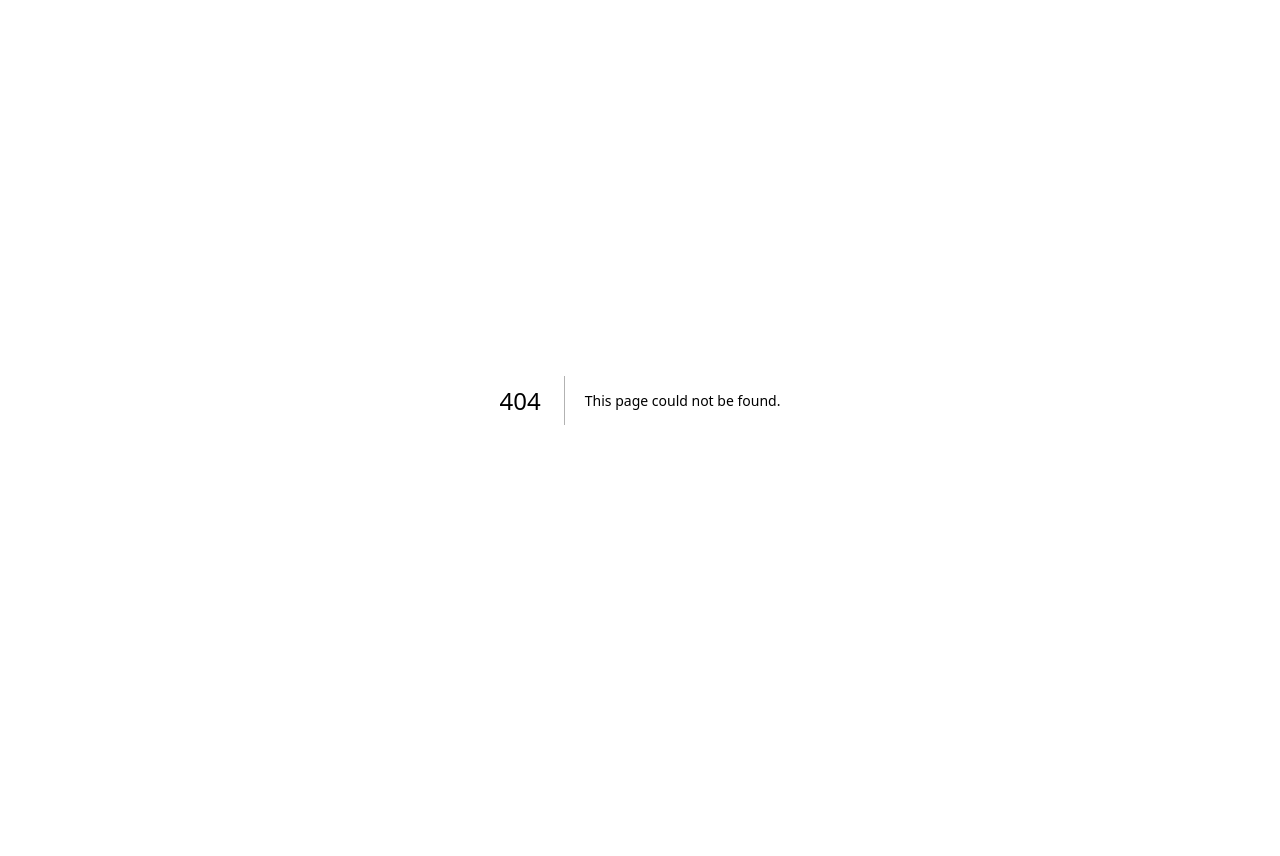
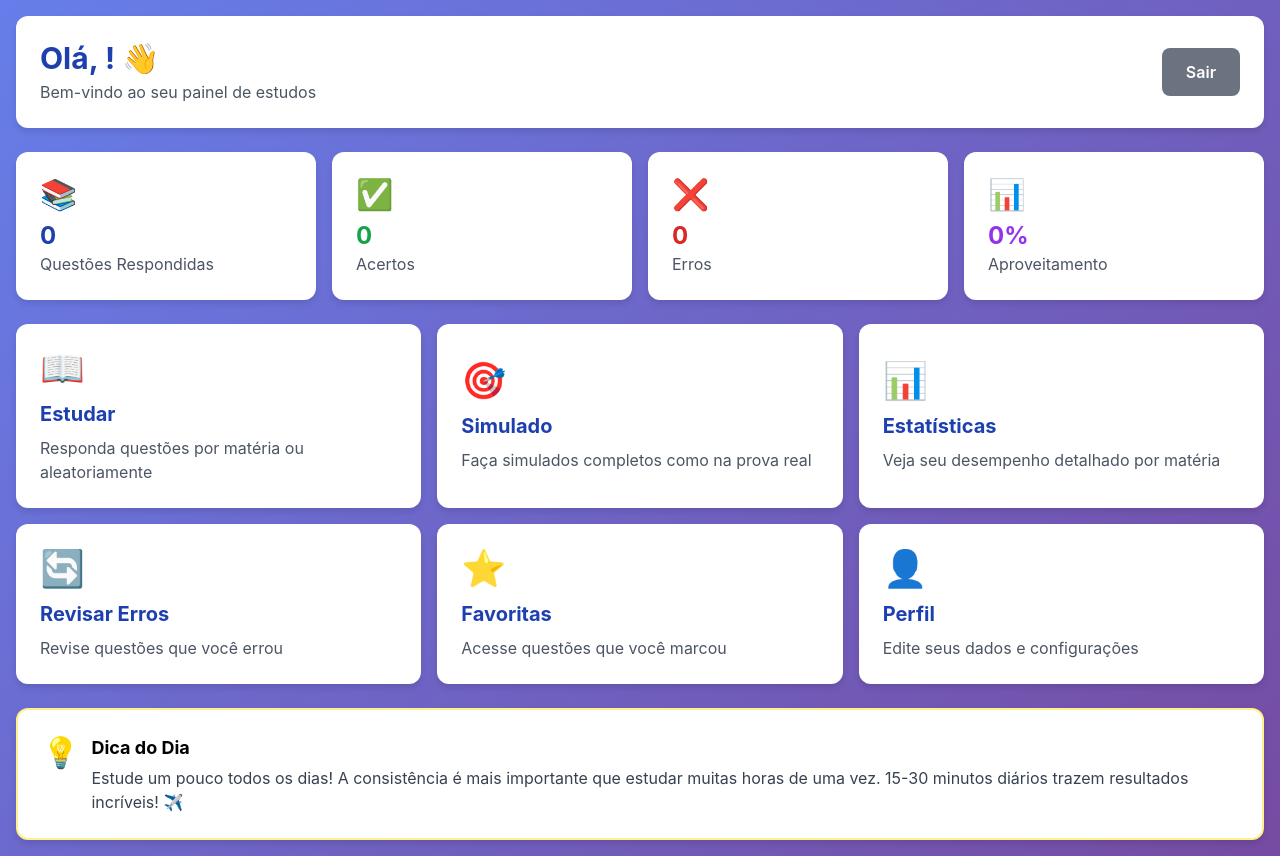
Before and after one commit to Dfbenedito/ppl-anac-sistema, a Next.js app: page /dashboard in a window 1280 px wide. Before the commit this address had no page. Before the commit the page ends 800 px from the top, so only its background shows below. Built offline with nearby package versions, Linux system fonts and the light colour scheme; no server answers; sample sign-in values are in the browser's storage.

Commit message:
Create dashboard.js

```diff
--- /dev/null
+++ b/pages/dashboard.js
@@ -0,0 +1,237 @@
+import { useEffect, useState } from 'react'
+import { useRouter } from 'next/router'
+import Head from 'next/head'
+
+export default function Dashboard() {
+  const router = useRouter()
+  const [user, setUser] = useState(null)
+  const [stats, setStats] = useState(null)
+  const [loading, setLoading] = useState(true)
+
+  useEffect(() => {
+    const userData = localStorage.getItem('user')
+    const token = localStorage.getItem('token')
+
+    if (!userData || !token) {
+      router.push('/login')
+      return
+    }
+
+    const parsedUser = JSON.parse(userData)
+    setUser(parsedUser)
+
+    // Buscar estatísticas
+    fetchStats(parsedUser.id, token)
+  }, [])
+
+  const fetchStats = async (userId, token) => {
+    try {
+      const res = await fetch(`/api/user/stats?userId=${userId}`, {
+        headers: { Authorization: `Bearer ${token}` }
+      })
+
+      if (res.ok) {
+        const data = await res.json()
+        setStats(data)
+      }
+    } catch (err) {
+      console.error('Erro ao buscar estatísticas:', err)
+    } finally {
+      setLoading(false)
+    }
+  }
+
+  const handleLogout = () => {
+    localStorage.removeItem('user')
+    localStorage.removeItem('token')
+    router.push('/')
+  }
+
+  if (loading) {
+    return (
+      <div className="min-h-screen flex items-center justify-center">
+        <div className="text-white text-2xl">Carregando...</div>
+      </div>
+    )
+  }
+
+  return (
+    <>
+      <Head>
+        <title>Dashboard - Sistema PPL-A ANAC</title>
+      </Head>
+
+      <div className="min-h-screen p-4">
+        <div className="max-w-7xl mx-auto">
+          {/* Header */}
+          <div className="card mb-6">
+            <div className="flex justify-between items-center flex-wrap gap-4">
+              <div>
+                <h1 className="text-3xl font-bold text-aviation-blue">
+                  Olá, {user?.nome}! 👋
+                </h1>
+                <p className="text-gray-600 mt-1">
+                  Bem-vindo ao seu painel de estudos
+                </p>
+              </div>
+              <button
+                onClick={handleLogout}
+                className="btn bg-gray-500 text-white hover:bg-gray-600"
+              >
+                Sair
+              </button>
+            </div>
+          </div>
+
+          {/* Estatísticas */}
+          <div className="grid md:grid-cols-4 gap-4 mb-6">
+            <div className="card bg-blue-50">
+              <div className="text-3xl mb-2">📚</div>
+              <div className="text-2xl font-bold text-aviation-blue">
+                {stats?.totalRespondidas || 0}
+              </div>
+              <div className="text-gray-600">Questões Respondidas</div>
+            </div>
+
+            <div className="card bg-green-50">
+              <div className="text-3xl mb-2">✅</div>
+              <div className="text-2xl font-bold text-green-600">
+                {stats?.acertos || 0}
+              </div>
+              <div className="text-gray-600">Acertos</div>
+            </div>
+
+            <div className="card bg-red-50">
+              <div className="text-3xl mb-2">❌</div>
+              <div className="text-2xl font-bold text-red-600">
+                {stats?.erros || 0}
+              </div>
+              <div className="text-gray-600">Erros</div>
+            </div>
+
+            <div className="card bg-purple-50">
+              <div className="text-3xl mb-2">📊</div>
+              <div className="text-2xl font-bold text-purple-600">
+                {stats?.percentual || 0}%
+              </div>
+              <div className="text-gray-600">Aproveitamento</div>
+            </div>
+          </div>
+
+          {/* Barra de Progresso */}
+          {stats && stats.totalRespondidas > 0 && (
+            <div className="card mb-6">
+              <h2 className="text-xl font-bold mb-3">Seu Progresso</h2>
+              <div className="progress-bar">
+                <div
+                  className="progress-fill"
+                  style={{ width: `${(stats.totalRespondidas / 4485) * 100}%` }}
+                />
+              </div>
+              <p className="text-gray-600 text-sm mt-2">
+                {stats.totalRespondidas} de 4.485 questões respondidas
+                ({((stats.totalRespondidas / 4485) * 100).toFixed(1)}%)
+              </p>
+            </div>
+          )}
+
+          {/* Menu de Ações */}
+          <div className="grid md:grid-cols-2 lg:grid-cols-3 gap-4">
+            <button
+              onClick={() => router.push('/estudar')}
+              className="card hover:shadow-xl cursor-pointer text-left"
+            >
+              <div className="text-4xl mb-3">📖</div>
+              <h3 className="text-xl font-bold text-aviation-blue mb-2">
+                Estudar
+              </h3>
+              <p className="text-gray-600">
+                Responda questões por matéria ou aleatoriamente
+              </p>
+            </button>
+
+            <button
+              onClick={() => router.push('/simulado')}
+              className="card hover:shadow-xl cursor-pointer text-left"
+            >
+              <div className="text-4xl mb-3">🎯</div>
+              <h3 className="text-xl font-bold text-aviation-blue mb-2">
+                Simulado
+              </h3>
+              <p className="text-gray-600">
+                Faça simulados completos como na prova real
+              </p>
+            </button>
+
+            <button
+              onClick={() => router.push('/estatisticas')}
+              className="card hover:shadow-xl cursor-pointer text-left"
+            >
+              <div className="text-4xl mb-3">📊</div>
+              <h3 className="text-xl font-bold text-aviation-blue mb-2">
+                Estatísticas
+              </h3>
+              <p className="text-gray-600">
+                Veja seu desempenho detalhado por matéria
+              </p>
+            </button>
+
+            <button
+              onClick={() => router.push('/revisao')}
+              className="card hover:shadow-xl cursor-pointer text-left"
+            >
+              <div className="text-4xl mb-3">🔄</div>
+              <h3 className="text-xl font-bold text-aviation-blue mb-2">
+                Revisar Erros
+              </h3>
+              <p className="text-gray-600">
+                Revise questões que você errou
+              </p>
+            </button>
+
+            <button
+              onClick={() => router.push('/favoritas')}
+              className="card hover:shadow-xl cursor-pointer text-left"
+            >
+              <div className="text-4xl mb-3">⭐</div>
+              <h3 className="text-xl font-bold text-aviation-blue mb-2">
+                Favoritas
+              </h3>
+              <p className="text-gray-600">
+                Acesse questões que você marcou
+              </p>
+            </button>
+
+            <button
+              onClick={() => router.push('/perfil')}
+              className="card hover:shadow-xl cursor-pointer text-left"
+            >
+              <div className="text-4xl mb-3">👤</div>
+              <h3 className="text-xl font-bold text-aviation-blue mb-2">
+                Perfil
+              </h3>
+              <p className="text-gray-600">
+                Edite seus dados e configurações
+              </p>
+            </button>
+          </div>
+
+          {/* Dica do Dia */}
+          <div className="card mt-6 bg-yellow-50 border-2 border-yellow-200">
+            <div className="flex items-start gap-3">
+              <div className="text-3xl">💡</div>
+              <div>
+                <h3 className="font-bold text-lg mb-1">Dica do Dia</h3>
+                <p className="text-gray-700">
+                  Estude um pouco todos os dias! A consistência é mais importante
+                  que estudar muitas horas de uma vez. 15-30 minutos diários trazem
+                  resultados incríveis! ✈️
+                </p>
+              </div>
+            </div>
+          </div>
+        </div>
+      </div>
+    </>
+  )
+}
```
